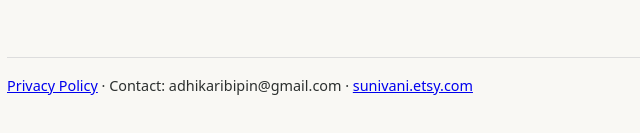
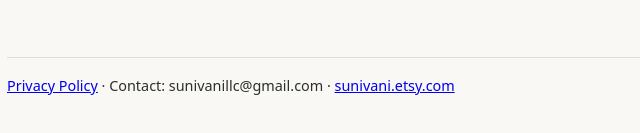
Before and after one commit to sunivani/sunivani.github.io, a plain HTML site: page index.html in a window 1280 px wide. Shown: the part 819-952 px from the top of the page, 293-933 px from the left. Drawn offline with Linux system fonts and the light colour scheme.

Commit message:
Update contact email to sunivanillc@gmail.com

```diff
--- a/index.html
+++ b/index.html
@@ -40,6 +40,6 @@ templates plus fillable PDFs, all as instant digital downloads.</p>
 copies, swap the bracketed placeholders with your business info — done.
 Prefer to type? Every form also ships as a fillable PDF.</p>
 
-<footer><a href="/privacy/">Privacy Policy</a> · Contact: adhikaribipin@gmail.com ·
+<footer><a href="/privacy/">Privacy Policy</a> · Contact: sunivanillc@gmail.com ·
 <a href="https://sunivani.etsy.com">sunivani.etsy.com</a></footer>
 </body></html>
```
Also changed, not shown: privacy/index.html (+1 -1 lines).
